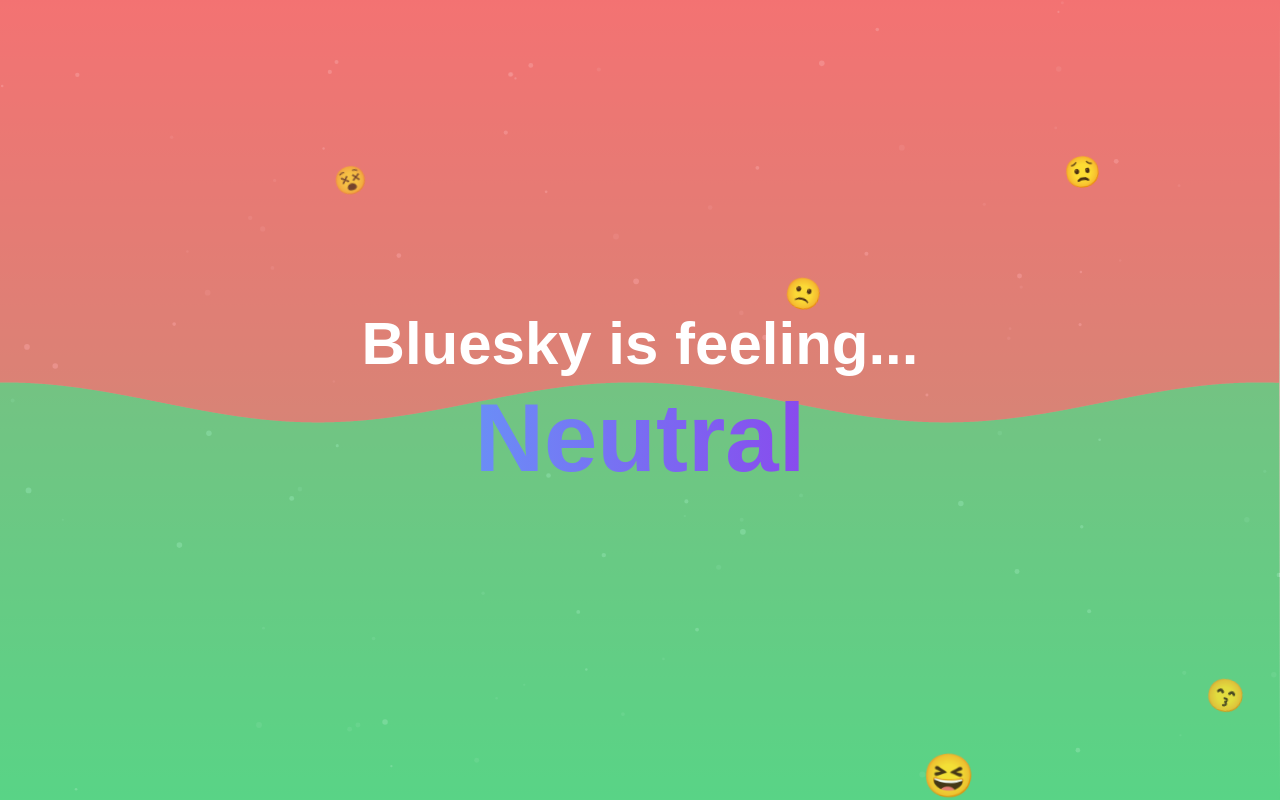
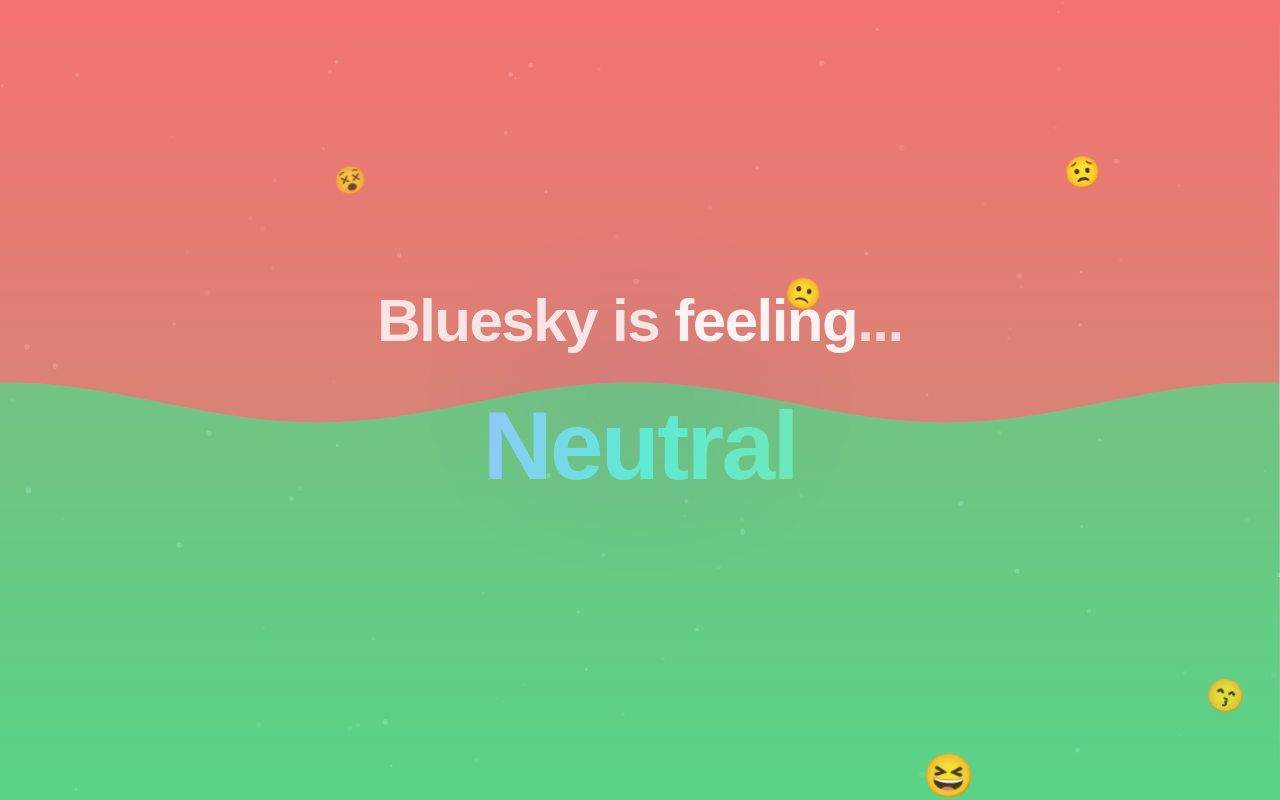
Before and after one commit to makeusabrew/bskyfeels, a Next.js app: page / in a window 1280 px wide. Built offline with nearby package versions, Linux system fonts and the light colour scheme.

Commit message:
better mood display

```diff
--- a/app/components/MoodDisplay.tsx
+++ b/app/components/MoodDisplay.tsx
@@ -1,4 +1,4 @@
-"use client"
+'use client'
 
 import { motion } from 'framer-motion'
 
@@ -7,23 +7,90 @@ interface MoodDisplayProps {
 }
 
 export default function MoodDisplay({ mood }: MoodDisplayProps) {
+  // Get color scheme based on mood score
+  const getColorScheme = (score: number) => {
+    if (score > 0.3) return 'from-yellow-300 via-orange-300 to-rose-300' // Happy colors
+    if (score < -0.3) return 'from-blue-400 via-indigo-400 to-purple-500' // Sad colors
+    return 'from-blue-300 via-teal-300 to-emerald-300' // Neutral colors
+  }
+
   return (
+    <div className="relative">
+      {/* Background glow effect */}
       <motion.div
-      className="text-center text-white"
+        className="absolute inset-0 blur-3xl opacity-30"
+        animate={{
+          background: [
+            `radial-gradient(circle, ${
+              mood.score > 0 ? 'rgba(255,255,0,0.2)' : 'rgba(0,0,255,0.2)'
+            } 0%, transparent 70%)`,
+            `radial-gradient(circle, ${
+              mood.score > 0 ? 'rgba(255,200,0,0.2)' : 'rgba(100,0,255,0.2)'
+            } 0%, transparent 70%)`,
+          ],
+        }}
+        transition={{
+          duration: 4,
+          repeat: Infinity,
+          repeatType: 'reverse',
+        }}
+      />
+
+      <motion.div
+        className="text-center text-white relative"
         initial={{ opacity: 0, y: 20 }}
         animate={{ opacity: 1, y: 0 }}
         transition={{ duration: 0.5 }}
       >
-      <h1 className="text-6xl font-bold mb-4 text-shadow-lg">Bluesky is feeling...</h1>
-      <motion.p
+        {/* Title with floating animation */}
+        <motion.h1
+          className="text-6xl font-bold mb-8 text-shadow-lg tracking-tight"
+          animate={{ y: [0, -8, 0] }}
+          transition={{
+            duration: 4,
+            repeat: Infinity,
+            ease: 'easeInOut',
+          }}
+        >
+          <span className="opacity-80">Bluesky is</span> <span className="opacity-90">feeling</span>
+          <span className="opacity-70">...</span>
+        </motion.h1>
+
+        {/* Mood description with dynamic colors and spring animation */}
+        <motion.div
+          className="relative inline-block"
           key={mood.description}
-        className="text-8xl font-extrabold bg-clip-text text-transparent bg-gradient-to-r from-blue-400 to-purple-600"
-        initial={{ opacity: 0, scale: 0.5 }}
-        animate={{ opacity: 1, scale: 1 }}
-        transition={{ type: 'spring', stiffness: 500, damping: 30 }}
+          initial={{ opacity: 0, scale: 0.5, y: 20 }}
+          animate={{ opacity: 1, scale: 1, y: 0 }}
+          transition={{
+            type: 'spring',
+            stiffness: 400,
+            damping: 25,
+            mass: 1,
+          }}
+        >
+          {/* Background blur for text */}
+          <motion.div
+            className="absolute inset-0 blur-xl opacity-30"
+            animate={{
+              scale: [1, 1.1, 1],
+            }}
+            transition={{
+              duration: 3,
+              repeat: Infinity,
+              repeatType: 'reverse',
+            }}
+          />
+
+          <h2
+            className={`text-8xl font-extrabold bg-gradient-to-r ${getColorScheme(
+              mood.score
+            )} bg-clip-text text-transparent px-4 py-2 tracking-tight`}
           >
             {mood.description}
-      </motion.p>
+          </h2>
         </motion.div>
+      </motion.div>
+    </div>
   )
 }
```
Lines whose indentation alone changed are shown as unchanged.
